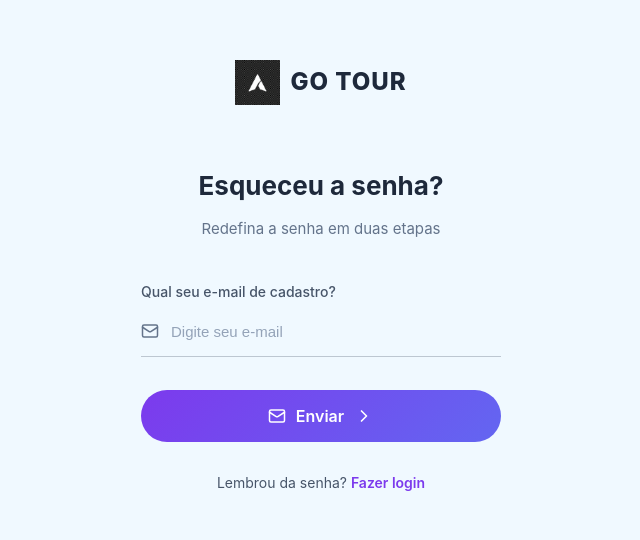
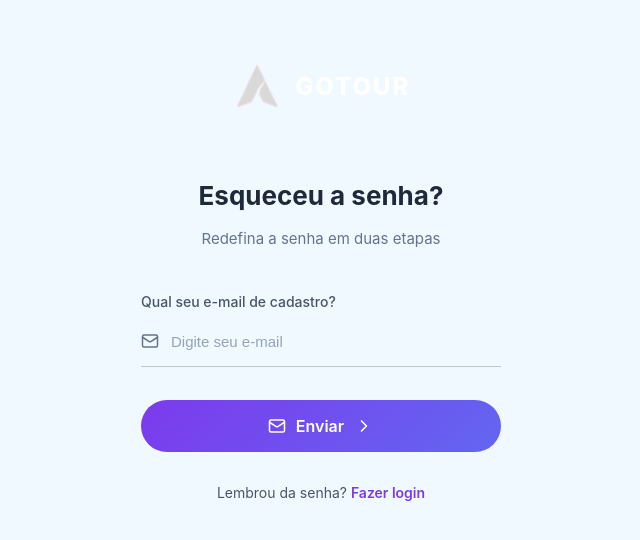
Before and after one commit to mariabernardop63-cell/GOTOUR-GLOBAL-APP, a React (Vite) app: page /forgot-password in a window 1280 px wide. Shown: the top 540 px of the page, without its empty margins (319-959 px from the left). Built offline with nearby package versions, Linux system fonts and the light colour scheme; no server answers; a web font is replaced by a local one.

Commit message:
UI: Update ForgotPassword with new icon and white GOTOUR text

```diff
--- a/src/pages/ForgotPassword/ForgotPassword.css
+++ b/src/pages/ForgotPassword/ForgotPassword.css
@@ -13,22 +13,24 @@
 .forgot-logo {
     display: flex;
     align-items: center;
-    gap: 10px;
+    gap: 12px;
     margin-bottom: 60px;
-    background: transparent;
+    background: none !important;
 }
 
 .forgot-logo-img {
-    height: 45px;
+    height: 55px;
     width: auto;
+    background: none !important;
 }
 
 .forgot-logo-text {
     font-size: 1.5rem;
     font-weight: 800;
-    letter-spacing: 1px;
+    letter-spacing: 2px;
     text-transform: uppercase;
-    color: #1e293b;
+    color: #ffffff;
+    background: none !important;
 }
 
 /* Header */
--- a/src/pages/ForgotPassword/ForgotPassword.jsx
+++ b/src/pages/ForgotPassword/ForgotPassword.jsx
@@ -2,7 +2,7 @@ import React, { useState } from 'react';
 import { Mail, ChevronRight } from 'lucide-react';
 import { useNavigation } from '../../App';
 import LoadingSpinner from '../../components/LoadingSpinner/LoadingSpinner';
-import gotourLogo from '../../assets/images/gotour_logo_white.png';
+import gotourIcon from '../../assets/images/gotour_icon.png';
 import './ForgotPassword.css';
 
 const ForgotPassword = () => {
@@ -35,8 +35,8 @@ const ForgotPassword = () => {
 
             {/* Logo */}
             <div className="forgot-logo">
-                <img src={gotourLogo} alt="GoTour" className="forgot-logo-img" />
-                <span className="forgot-logo-text">GO TOUR</span>
+                <img src={gotourIcon} alt="GoTour" className="forgot-logo-img" />
+                <span className="forgot-logo-text">GOTOUR</span>
             </div>
 
             {/* Header */}
```
